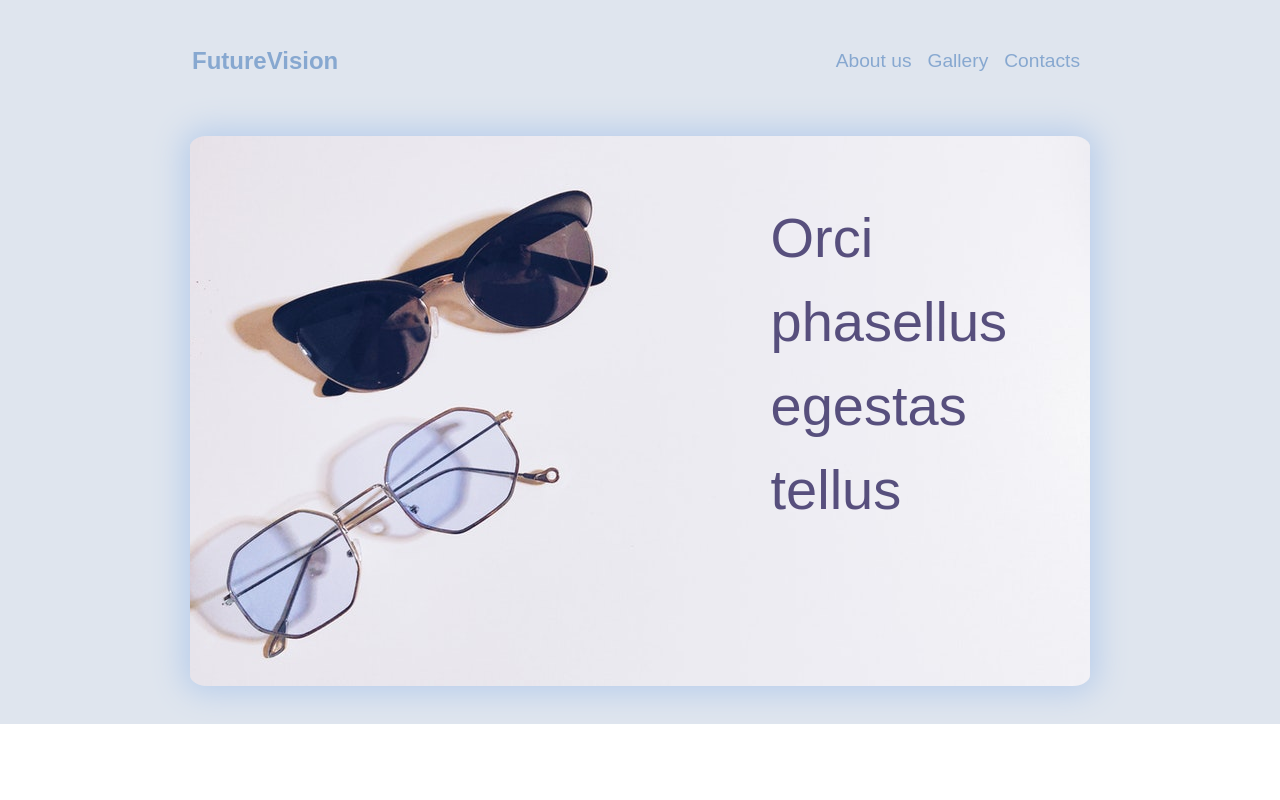
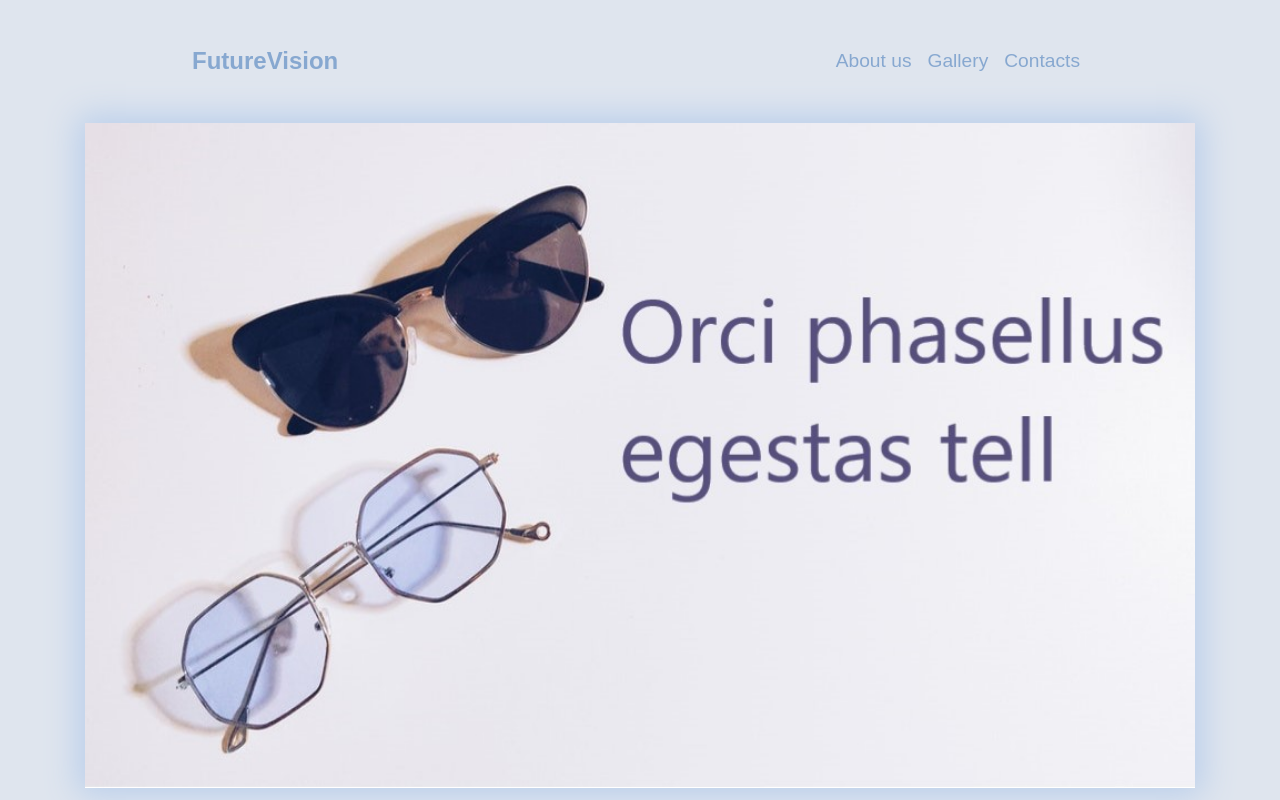
Before and after one commit to mala-biedronka/optic_salon, a plain HTML site: page index.html in a window 1280 px wide. Shown: the top 800 px of the page. Drawn offline with nearby package versions, Linux system fonts and the light colour scheme; a web font is replaced by a local one.

Commit message:
style top section

```diff
--- a/css/style.css
+++ b/css/style.css
@@ -28,24 +28,12 @@ header {
 
 /*Top Section*/
 #top-section {
+    padding: 2% 0 4%;
     background-color: #dfe5ee;
-    padding: 3% 0;
 }
-.title {
-    margin: 0 auto;
-    width: 900px;
-    height: 550px;
-    background-image: url("../images/two-eyewear.jpg");
-    background-size: cover;
-    background-position: center;
-    border-radius: 2%;
-    box-shadow: 0px 0px 31px 7px rgba(185,206,235,1);
-}
-.title-text {
-    width: 10%;
-    padding: 7% 0 0 65%;
-    font-size: 3.5rem;
-    color: #574f7d;
+.img-fluid {
+    box-shadow: 0 0 31px 7px rgba(185,206,235,1);
+    padding: 0;
 }
 
 /*About us Section*/
@@ -73,7 +61,7 @@ hr {
 /*Gallery Section*/
 #gallery {
     background-color: #dfe5ee;
-    box-shadow: 0px 0px 20px 2px rgba(185,206,235,1);
+    box-shadow: 0 0 20px 2px rgba(185,206,235,1);
 }
 .heading-gallery  {
     text-align: center;
--- a/index.html
+++ b/index.html
@@ -48,10 +48,12 @@
 </header>
 
 <!--Top Section-->
-<div id="top-section">
-    <div class="title container-fluid">
-        <div class="title-text">Orci phasellus egestas tellus</div>
+<div id="top-section" >
+<div class="container">
+    <div class="title">
+        <img class="img-fluid container" src="images/two-eyewear-text.jpg">
     </div>
+</div>
 </div>
 
 <!--About us Section-->
```
Also changed, not shown: images/two-eyewear-text.jpg (added).
